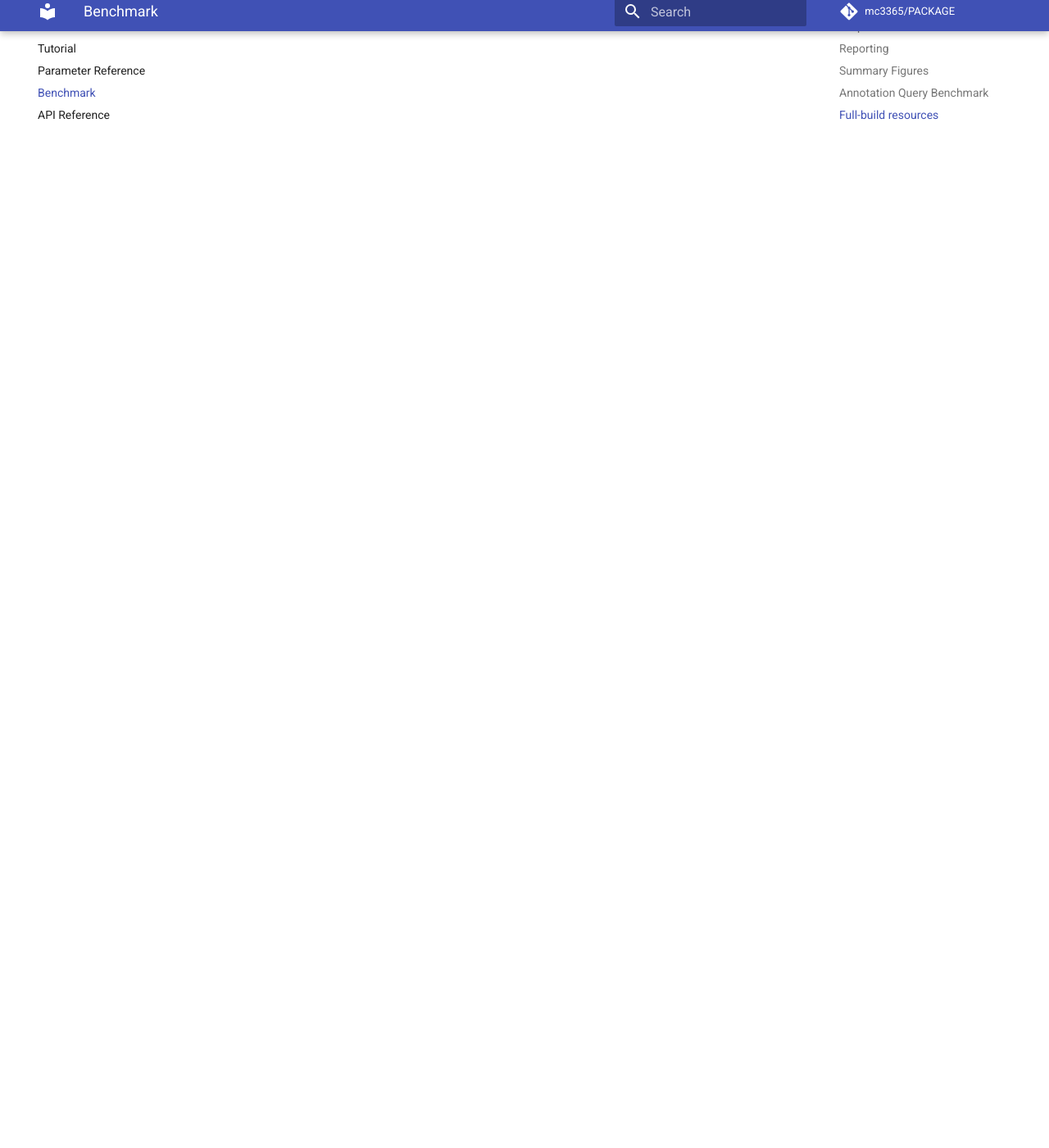
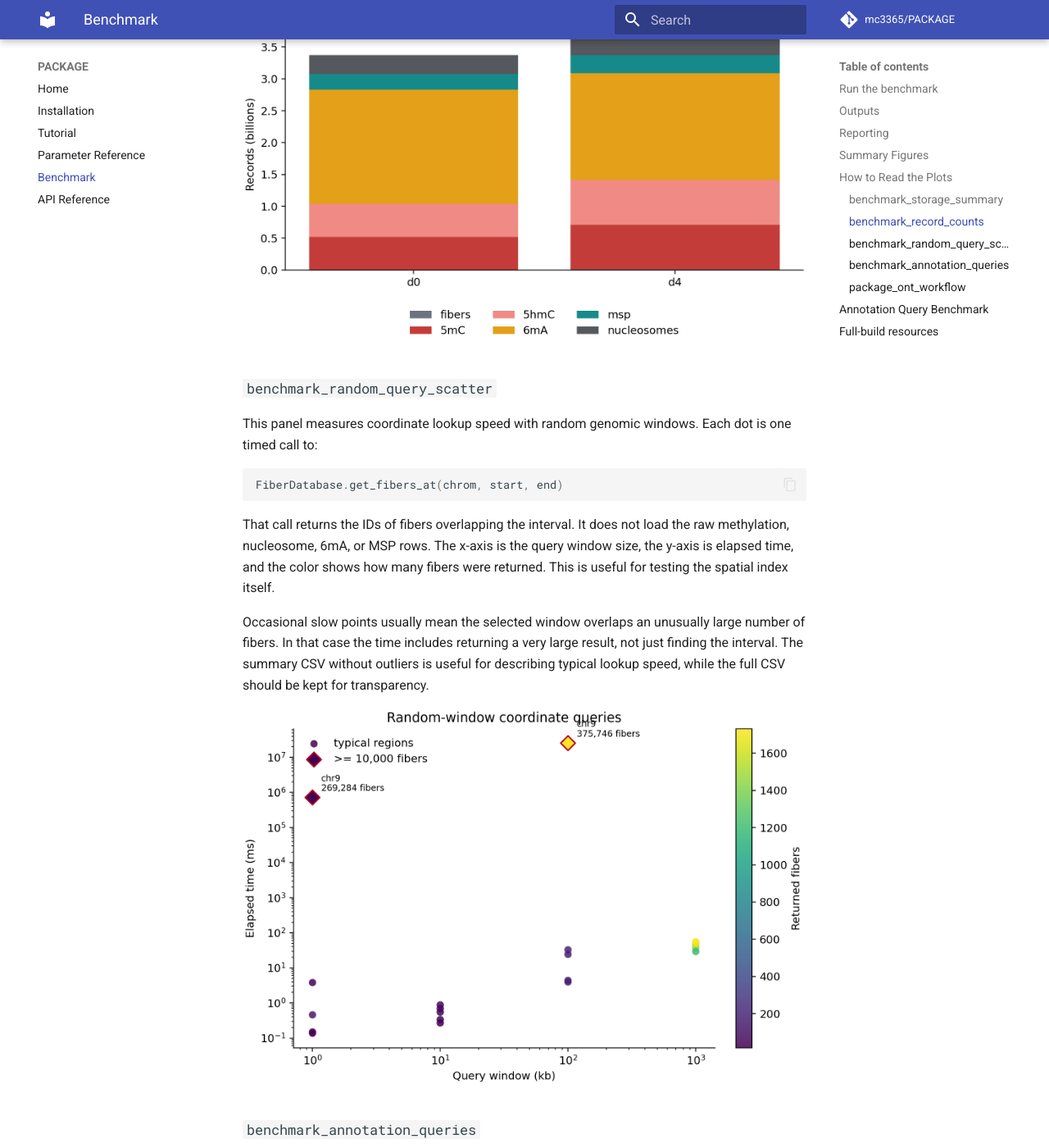
Before and after one commit to mc3365/PACKAGE, an MkDocs documentation site: the page built from docs/benchmark.md, in a window 1280 px wide and 1400 px high, scrolled down 3842 px. Shown: the whole window at 82% size. Built offline with MkDocs 1.6.1 and Material for MkDocs 9.7.7, drawn with Linux system fonts in a browser that asks for light colours; comment, search, counter and statistics services are not loaded; some of the changed text lies outside the part shown.

Commit message:
Add benchmark plot explanations

````diff
--- a/docs/benchmark.md
+++ b/docs/benchmark.md
@@ -106,6 +106,100 @@
 - `package_ont_workflow.*`: current ONT workflow schematic; and
 - `benchmark_summary.md`: key numeric ratios.
 
+## How to Read the Plots
+
+The benchmark summary plots are meant to answer three different questions:
+how much data was integrated, how fast coordinate lookup is, and how fast a real
+annotation-centered biological query is.
+
+### `benchmark_storage_summary`
+
+This panel compares the data footprint of the ONT workflow. The extracted
+intermediate files are the layer files produced after running `modkit` and
+`fibertools-rs` such as raw modification TSVs, 6mA BED files, MSP BED files,
+and nucleosome CSV files. They are not the original aligned BAM files. When
+`--bam` paths are supplied to `examples/ont_benchmark_summary.py`, the BAM sizes
+are shown separately.
+
+The HDF5 bar shows the integrated PACKAGE database size, and the spatial-index
+bar shows the sidecar index used for fast coordinate lookup. A large difference
+between intermediate files and HDF5 means the package has consolidated many
+large per-layer files into a smaller queryable database.
+
+![ONT benchmark storage summary](figures/benchmark/benchmark_storage_summary.png)
+
+### `benchmark_record_counts`
+
+This panel shows how many records were stored for each sample and molecular
+layer. For example, a 5mC value near 0.5 means about 0.5 billion CpG-level
+records are stored for that sample. The stacked bars summarize database scale:
+fibers, 5mC calls, 5hmC calls, 6mA calls, MSP intervals, and nucleosome records.
+
+The 5mC and 5hmC counts can be similar because both are parsed from the same
+`modkit extract full` CpG table, while the stored probabilities and binary calls
+for each modification code are kept as separate layers.
+
+![ONT benchmark record counts](figures/benchmark/benchmark_record_counts.png)
+
+### `benchmark_random_query_scatter`
+
+This panel measures coordinate lookup speed with random genomic windows. Each
+dot is one timed call to:
+
+```python
+FiberDatabase.get_fibers_at(chrom, start, end)
+```
+
+That call returns the IDs of fibers overlapping the interval. It does not load
+the raw methylation, nucleosome, 6mA, or MSP rows. The x-axis is the query window
+size, the y-axis is elapsed time, and the color shows how many fibers were
+returned. This is useful for testing the spatial index itself.
+
+Occasional slow points usually mean the selected window overlaps an unusually
+large number of fibers. In that case the time includes returning a very large
+result, not just finding the interval. The summary CSV without outliers is useful
+for describing typical lookup speed, while the full CSV should be kept for
+transparency.
+
+![ONT random-window query benchmark](figures/benchmark/benchmark_random_query_scatter.png)
+
+### `benchmark_annotation_queries`
+
+This panel measures a more biologically realistic query. For each annotation
+class, `--max-regions 50` takes the first 50 stored regions of that class, finds
+the fibers overlapping those regions, and computes per-fiber summaries for the
+requested layers.
+
+The benchmark times:
+
+```python
+FiberDatabase.query_annotation_fast(...)
+```
+
+For each `(annotation region, overlapping fiber)` row, PACKAGE summarizes the
+requested molecular features, such as nucleosome count and spacing, CpG count
+and percent methylated, 5hmC count, and MSP count/width. This is not just a
+coordinate lookup and it does not return every raw base-level array; it measures
+the common analysis pattern: "for this annotation class, find overlapping fibers
+and summarize their molecular features."
+
+The row counts shown in the output are therefore the returned
+`(annotation region, fiber)` rows, not the number of annotation regions. For
+example, 50 promoter regions can produce more than 1,000 returned rows if many
+individual fibers overlap those promoters.
+
+![ONT annotation query benchmark](figures/benchmark/benchmark_annotation_queries.png)
+
+### `package_ont_workflow`
+
+This schematic summarizes the current ONT stage of PACKAGE: aligned fiberseq
+BAM files are processed by `modkit` and `fibertools-rs`, the extracted layers are
+packed into an indexed HDF5 database, and downstream users query or visualize
+single-molecule molecular features. PacBio is intentionally not shown as a
+validated branch yet.
+
+![PACKAGE ONT workflow](figures/benchmark/package_ont_workflow.png)
+
 ## Annotation Query Benchmark
 
 Use the annotation benchmark for biologically meaningful workflows such as CGI,
````
Also changed, not shown: docs/figures/benchmark/benchmark_annotation_queries.png (added), docs/figures/benchmark/benchmark_random_query_scatter.png (added), docs/figures/benchmark/benchmark_record_counts.png (added), docs/figures/benchmark/benchmark_storage_summary.png (added), docs/figures/benchmark/package_ont_workflow.png (added).
